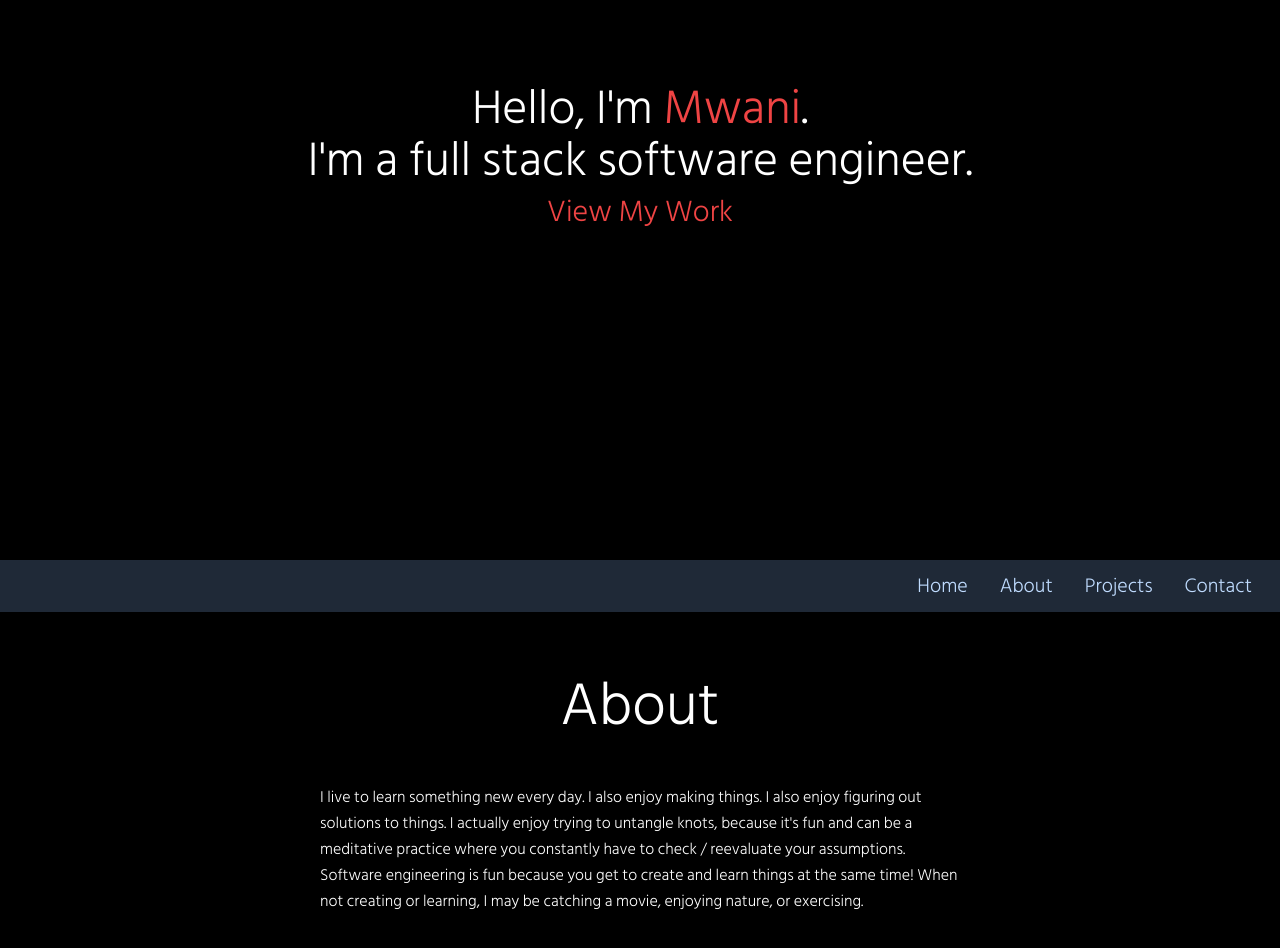
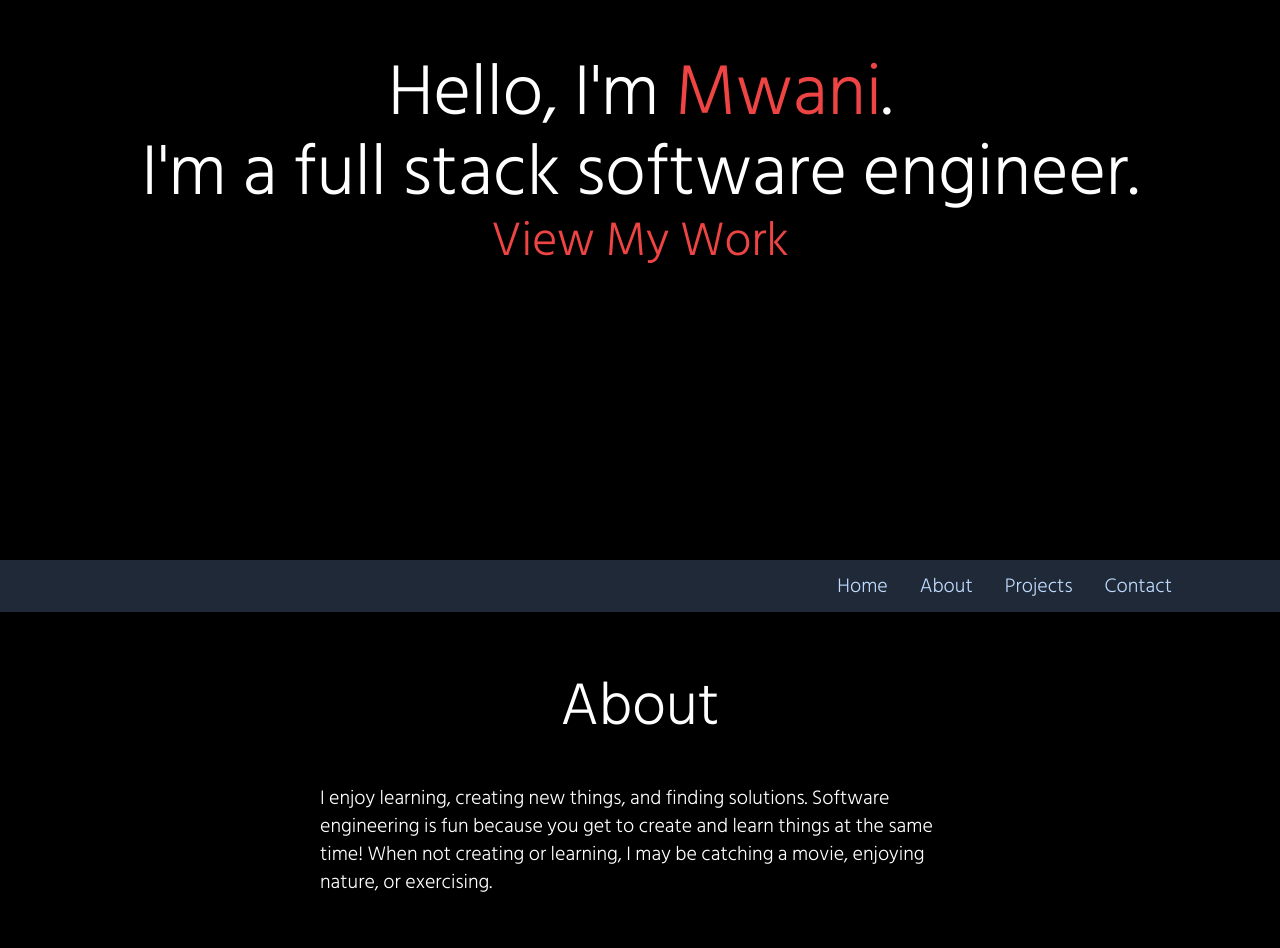
Before and after one commit to MwaniN/profile-page, a React (Vite) app: page / in a window 1280 px wide. Shown: the part 240-1188 px from the top of the page. Built offline with nearby package versions, Linux system fonts and the light colour scheme.

Commit message:
Aesthetic changes

```diff
--- a/src/routes/Main.tsx
+++ b/src/routes/Main.tsx
@@ -16,13 +16,13 @@ function Main() {
       <ScrollToHashElement />
     <div className="flex h-screen">
       <div className="m-auto">
-      <h1 className="text-5xl tracking-normal text-center text-white font-hindSilliguri font-thin leading-10 mx-2">
-      Hello, I'm <span className="text-5xl text-red-500 font-hindSilliguri font-thin leading-10 tracking-normal inline-block">Mwani</span>.
+      <h1 className="text-5xl lg:text-7xl tracking-normal text-center text-white font-hindSilliguri font-thin leading-10 mx-2">
+      Hello, I'm <span className="text-5xl lg:text-7xl text-red-500 font-hindSilliguri font-thin leading-10 tracking-normal inline-block">Mwani</span>.
     </h1>
-    <h1 className="text-5xl tracking-normal text-white text-center font-hindSilliguri font-thin leading-15 my-2 mx-2">
+    <h1 className="text-5xl lg:text-7xl tracking-normal text-white text-center font-hindSilliguri font-thin leading-15 my-2 mx-2">
       I'm a full stack software engineer.
     </h1>
-    <button className='text-3xl m-auto text-red-500 font-hindSilliguri font-thin leading-10 tracking-normal block'>
+    <button className='text-3xl lg:text-5xl m-auto text-red-500 font-hindSilliguri font-thin leading-10 tracking-normal block'>
         <Link to="/#about">View My Work</Link>
         {/* <Link to="/#about" className='block w-min m-auto'>{downArrow}</Link> */}
         </button>
--- a/src/routes/SubPageFolder/About.tsx
+++ b/src/routes/SubPageFolder/About.tsx
@@ -18,10 +18,8 @@ const About = () => {
     <Header />
 <div className='text-4xl md:text-5xl lg:text-6xl text-white m-auto w-min font-hindSilliguri font-thin mt-16 mb-10'>About</div>
 {/* <Person  /> */}
-<div className='text-base tracking-normal w-4/5 md:3/4 lg:w-1/2 text-left text-wrap text-white font-hindSilliguri font-thin leading-relaxed m-auto py-2'>
-  I live to learn something new every day. I also enjoy making things.
-  I also enjoy figuring out solutions to things. I actually enjoy trying to untangle knots, because it's fun and can be a meditative practice where you constantly have to
-  check / reevaluate your assumptions. Software engineering is fun because you get to create and learn things at the same time! When not creating or learning,
+<div className='text-base lg:text-xl tracking-normal w-4/5 md:3/4 lg:w-1/2 text-left text-wrap text-white font-hindSilliguri font-thin leading-relaxed m-auto py-2'>
+  I enjoy learning, creating new things, and finding solutions. Software engineering is fun because you get to create and learn things at the same time! When not creating or learning,
   I may be catching a movie, enjoying nature, or exercising.
 </div>
 </div>)
--- a/src/routes/SubPageFolder/Header/Header.tsx
+++ b/src/routes/SubPageFolder/Header/Header.tsx
@@ -4,7 +4,7 @@ import { Link } from 'react-router-dom';
 const Header = () => {
 
   return (
-    <header className='flex items-center bg-gray-800 justify-center px-3 py-3 sticky top-1 text-base md:text-xl md:justify-end font-hindSilliguri font-thin'>
+    <header className='flex items-center bg-gray-800 justify-center px-3 py-3 sticky top-0 w-full text-base md:text-xl md:justify-end font-hindSilliguri font-thin'>
       <ul className='text-blue-200 flex items-center'>
         <li className='px-3 md:px-4 hover:text-white focus:text-white focus:outline-none'>
         <Link to="/#main">Home</Link>
@@ -15,7 +15,7 @@ const Header = () => {
         <li className='px-3 md:px-4 hover:text-white focus:text-white focus:outline-none'>
         <Link to="/#projects">Projects</Link>
         </li>
-        <li className='px-3 md:px-4 md:mr-18 hover:text-white focus:text-white focus:outline-none'>
+        <li className='px-3 md:px-4 md:mr-18 lg:mr-20 hover:text-white focus:text-white focus:outline-none'>
         <Link to="/#contact">Contact</Link>
         </li>
       </ul>
```
